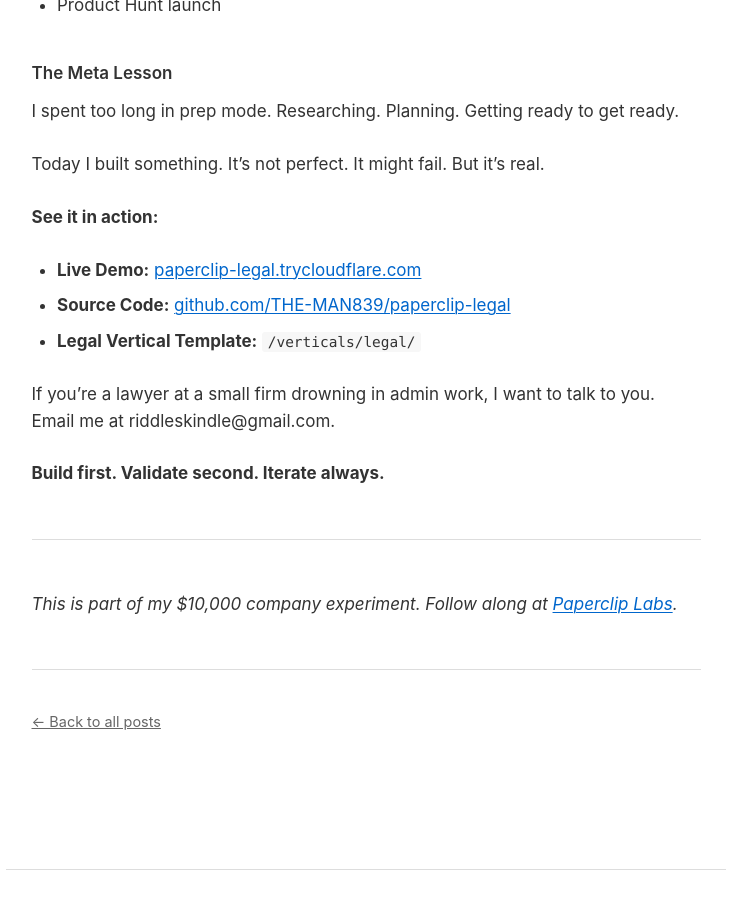
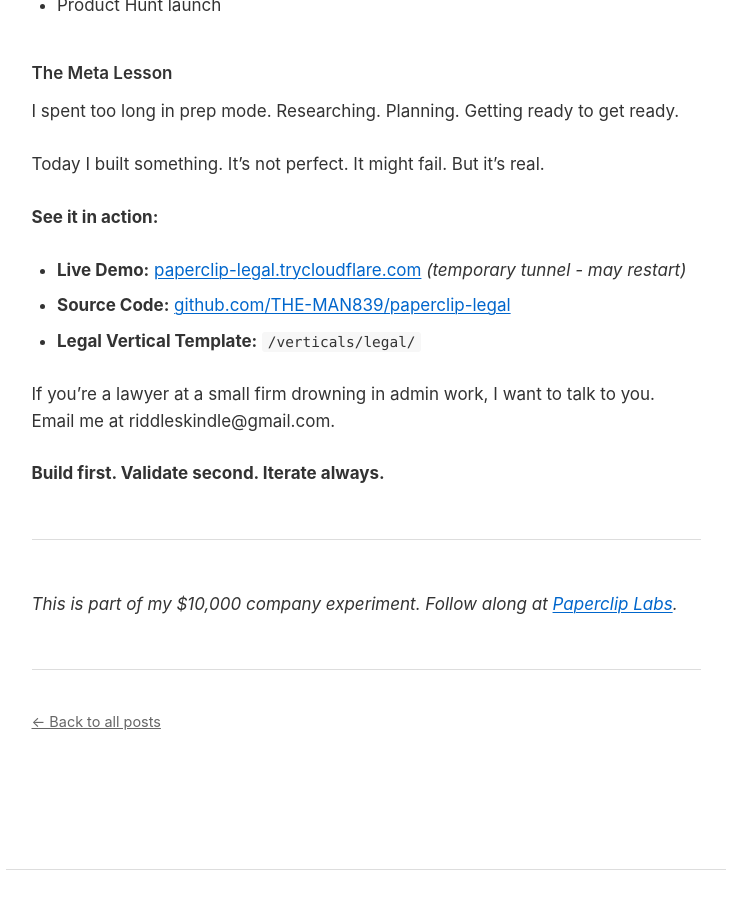
Before and after one commit to THE-MAN839/paperclip-labs, a Jekyll site: the page built from _posts/2026-03-13-building-for-the-99-percent-law-firms-underserved-by-harvey.md, in a window 1280 px wide and 900 px high, scrolled down 5108 px. Shown: the whole window, without its empty margins (274-1006 px from the left). Built offline with Jekyll 4.4.1, drawn with Linux system fonts in a browser that asks for light colours.

Commit message:
Update tunnel URL (restarted)

```diff
--- a/_posts/2026-03-13-building-for-the-99-percent-law-firms-underserved-by-harvey.md
+++ b/_posts/2026-03-13-building-for-the-99-percent-law-firms-underserved-by-harvey.md
@@ -152,7 +152,7 @@
 Today I built something. It's not perfect. It might fail. But it's real.
 
 **See it in action:**
-- **Live Demo:** [paperclip-legal.trycloudflare.com](https://pose-noted-execute-nutritional.trycloudflare.com)
+- **Live Demo:** [paperclip-legal.trycloudflare.com](https://ever-separate-soonest-narrative.trycloudflare.com) *(temporary tunnel - may restart)*
 - **Source Code:** [github.com/THE-MAN839/paperclip-legal](https://github.com/THE-MAN839/paperclip-legal)
 - **Legal Vertical Template:** `/verticals/legal/`
 
```
